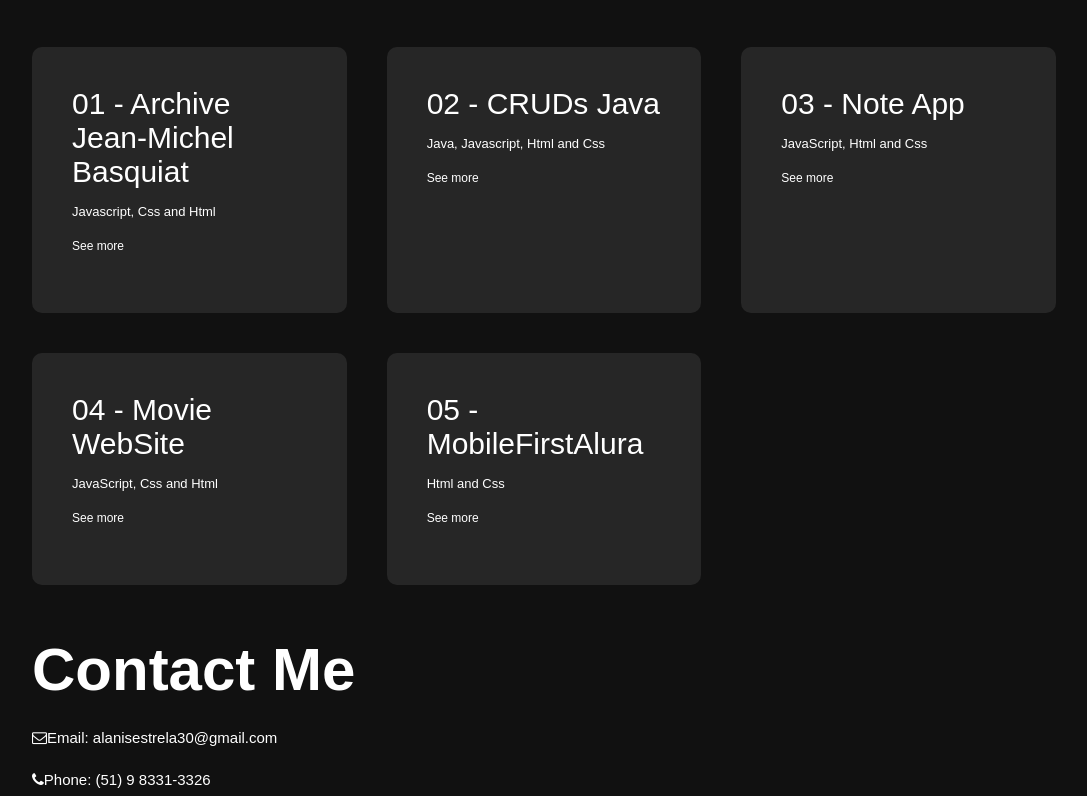
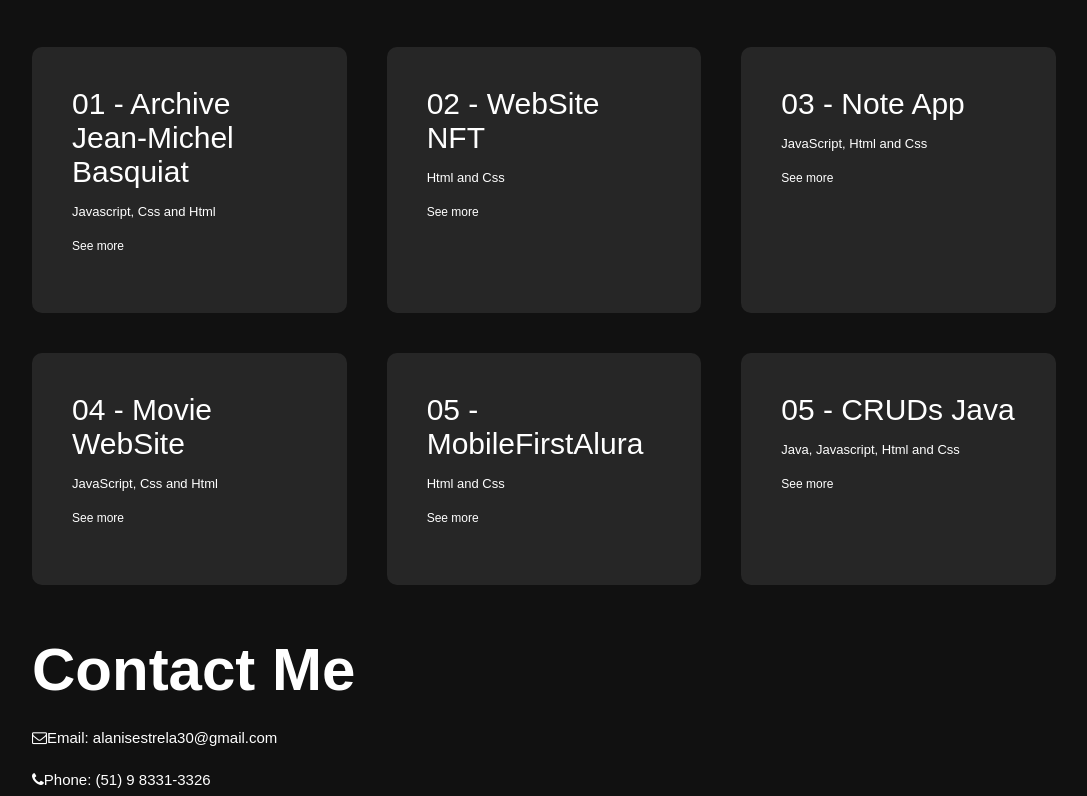
Before and after one commit to Alanissss/MyPortfolio, a plain HTML site: page index.html in a window 1280 px wide. Shown: the part 1554-2350 px from the top of the page, without its empty margins (96-1183 px from the left). Drawn offline with Linux system fonts and the light colour scheme; a script that the page names is missing.

Commit message:
Update index.html

```diff
--- a/index.html
+++ b/index.html
@@ -85,8 +85,8 @@
                 <a href="https://archive-basquiat.vercel.app/">See more</a>
             </div>
             <div class="project p2">
-                <h2>02 - CRUDs Java</h2>
-                <p>Java, Javascript, Html and Css</p>
+                <h2>02 - WebSite NFT</h2>
+                <p>Html and Css</p>
                 <a href="https://responsive-nft-web-site.vercel.app/">See more</a>
             </div>
             <div class="project p3">
@@ -103,6 +103,11 @@
                 <h2>05 - MobileFirstAlura</h2>
                 <p>Html and Css</p>
                 <a href="https://mobile-first-alura-red.vercel.app/">See more</a>
+            </div>
+            <div class="project p6">
+                <h2>05 - CRUDs Java</h2>
+                <p>Java, Javascript, Html and Css</p>
+                <a href="https://github.com/Alanissss/CRUDsJava">See more</a>
             </div>
         </div>
     </div>
```
